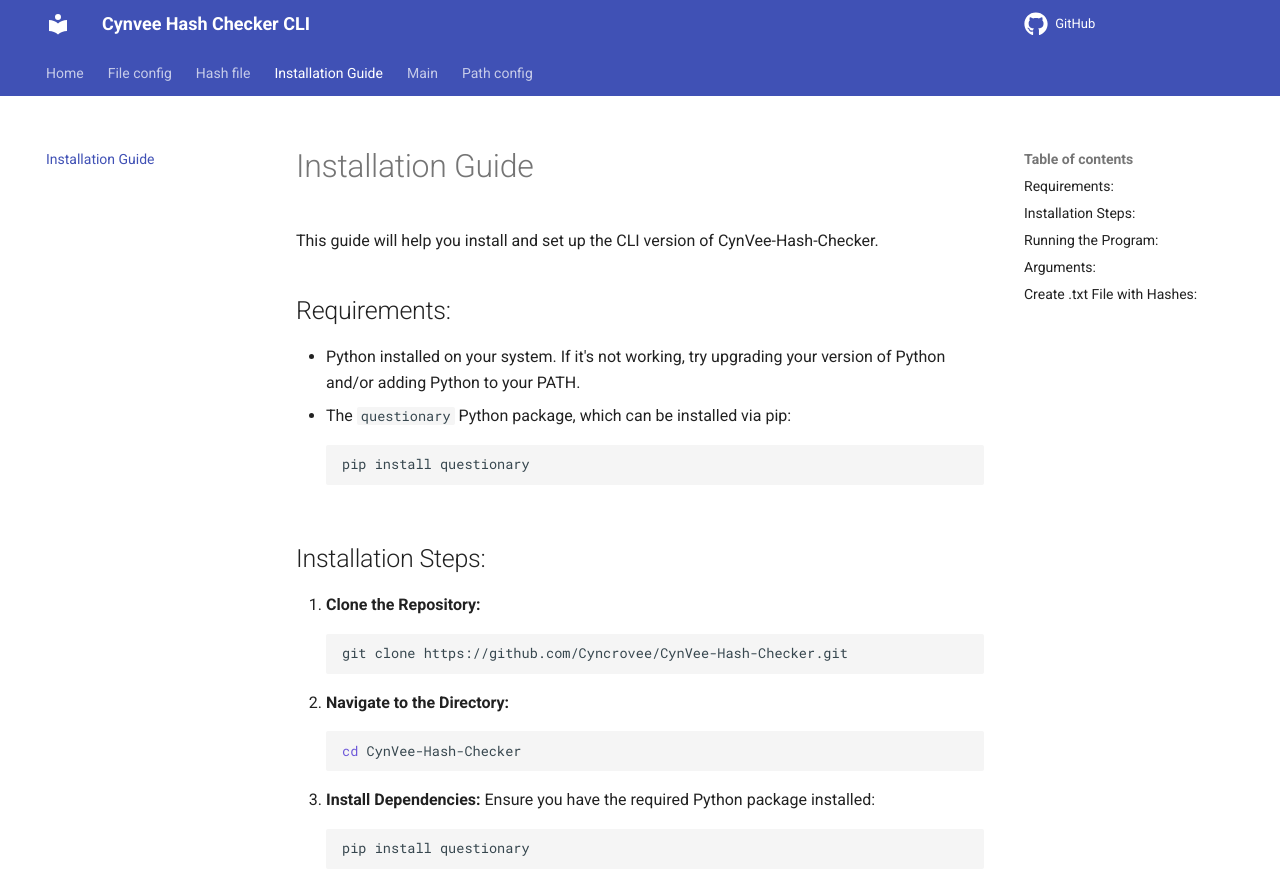
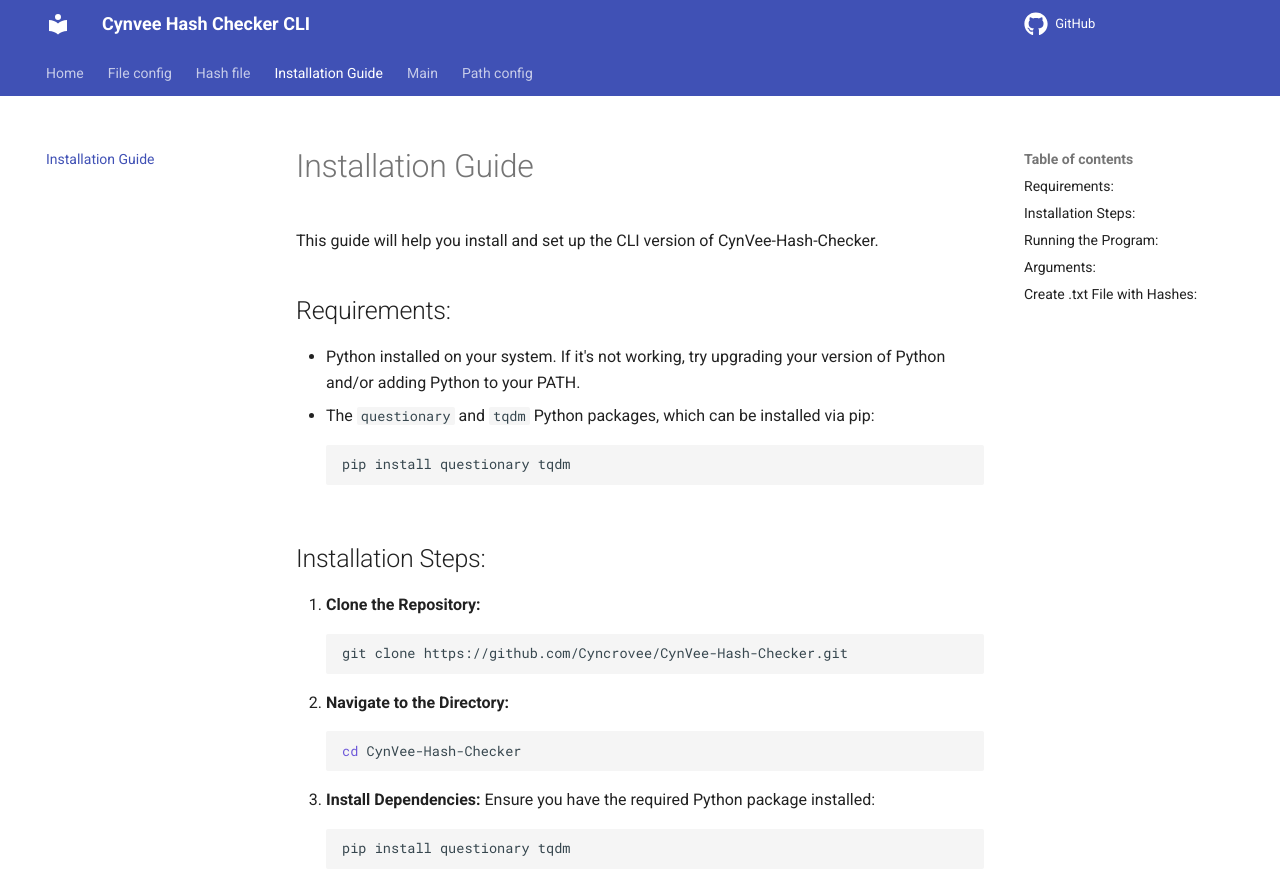
Before and after one commit to SigireddyBalasai/CynVee-Hash-Checker_CLI, an MkDocs documentation site: the page built from docs/installation.md, in a window 1280 px wide and 900 px high. Shown: the top 895 px of the window. Built offline with MkDocs 1.6.1 and Material for MkDocs 9.7.7, drawn with Linux system fonts in a browser that asks for light colours; comment, search, counter and statistics services are not loaded.

Commit message:
Add tqdm requirement to installation.md

````diff
--- a/docs/installation.md
+++ b/docs/installation.md
@@ -4,9 +4,9 @@
 
 ## Requirements:
 - Python installed on your system. If it's not working, try upgrading your version of Python and/or adding Python to your PATH.
-- The `questionary` Python package, which can be installed via pip:
+- The `questionary` and `tqdm` Python packages, which can be installed via pip:
     ```sh
-    pip install questionary
+    pip install questionary tqdm
     ```
 
 ## Installation Steps:
@@ -21,7 +21,7 @@
 3. **Install Dependencies:**
      Ensure you have the required Python package installed:
      ```sh
-     pip install questionary
+     pip install questionary tqdm
      ```
 
 ## Running the Program:
````
